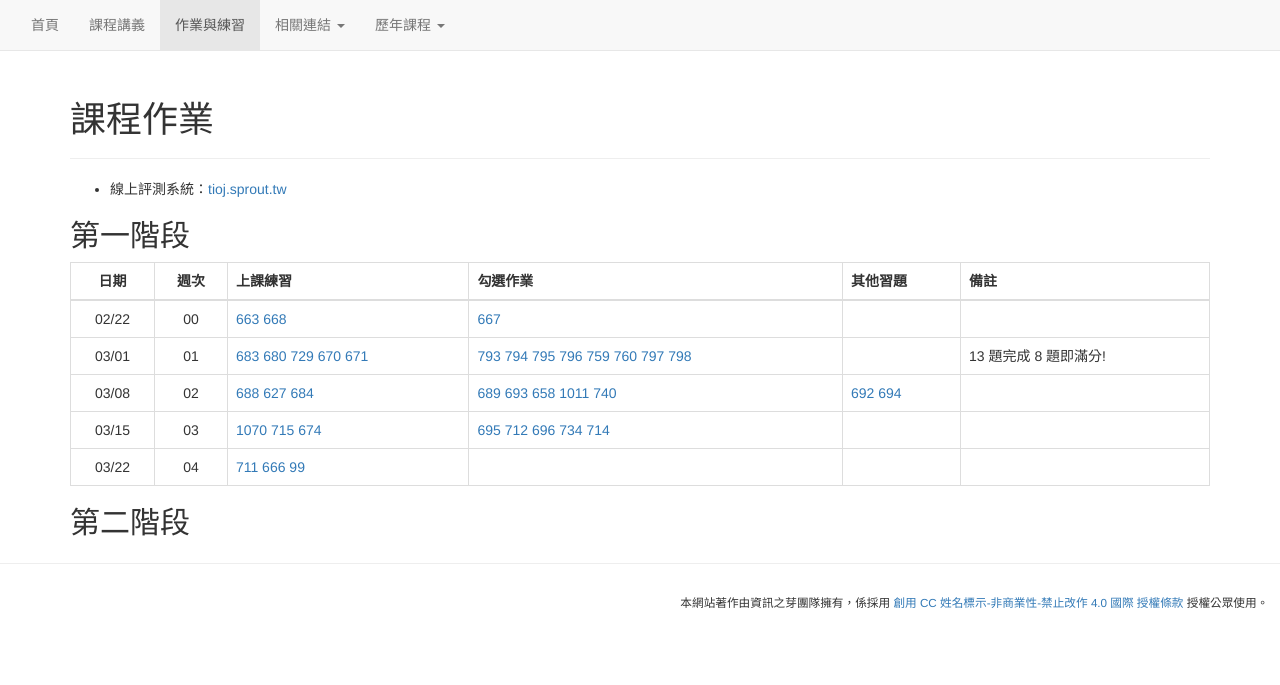
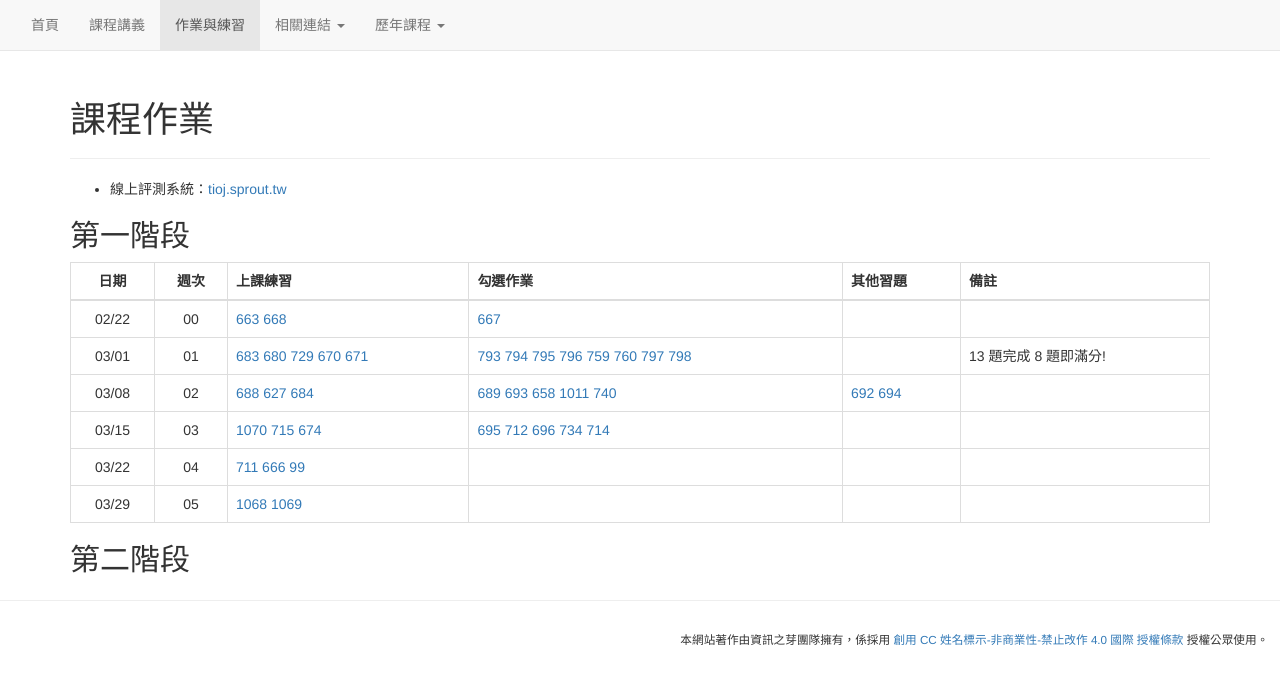
Before and after one commit to tw-csie-sprout/py2026, a Jekyll site: the page built from homework.md, in a window 1280 px wide. Shown: the top 685 px of the page. Built offline with Jekyll 4.4.1, drawn with Linux system fonts in a browser that asks for light colours.

Commit message:
Add homework for week 5

```diff
--- a/homework.md
+++ b/homework.md
@@ -16,6 +16,7 @@ title: "課程作業"
 | 03/08 | 02 | [688](https://tioj.sprout.tw/contests/44/problems/688) [627](https://tioj.sprout.tw/contests/44/problems/627) [684](https://tioj.sprout.tw/contests/44/problems/684) | [689](https://tioj.sprout.tw/contests/44/problems/689) [693](https://tioj.sprout.tw/contests/44/problems/693) [658](https://tioj.sprout.tw/contests/44/problems/658) [1011](https://tioj.sprout.tw/contests/44/problems/1011) [740](https://tioj.sprout.tw/contests/44/problems/740) | [692](https://tioj.sprout.tw/contests/44/problems/692) [694](https://tioj.sprout.tw/contests/44/problems/694) | |
 | 03/15 | 03 | [1070](https://tioj.sprout.tw/contests/45/problems/1070) [715](https://tioj.sprout.tw/contests/45/problems/715) [674](https://tioj.sprout.tw/contests/45/problems/674) | [695](https://tioj.sprout.tw/contests/45/problems/695) [712](https://tioj.sprout.tw/contests/45/problems/712) [696](https://tioj.sprout.tw/contests/45/problems/696) [734](https://tioj.sprout.tw/contests/45/problems/734) [714](https://tioj.sprout.tw/contests/45/problems/714) | | |
 | 03/22 | 04 | [711](https://tioj.sprout.tw/contests/51/problems/711) [666](https://tioj.sprout.tw/contests/51/problems/666) [99](https://tioj.sprout.tw/contests/51/problems/99) | | | |
+| 03/29 | 05 | [1068](https://tioj.sprout.tw/contests/54/problems/1068) [1069](https://tioj.sprout.tw/contests/54/problems/1069) | | | |
 
 <!--
 | 03/02 | 02 | [670](https://tioj.sprout.tw/contests/7/problems/670) [671](https://tioj.sprout.tw/contests/7/problems/671) [728](https://tioj.sprout.tw/contests/7/problems/728) [683](https://tioj.sprout.tw/contests/7/problems/683) [680](https://tioj.sprout.tw/contests/7/problems/680)  | [759](https://tioj.sprout.tw/contests/7/problems/759) [760](https://tioj.sprout.tw/contests/7/problems/760) [729](https://tioj.sprout.tw/contests/7/problems/729) |  |  |
```
